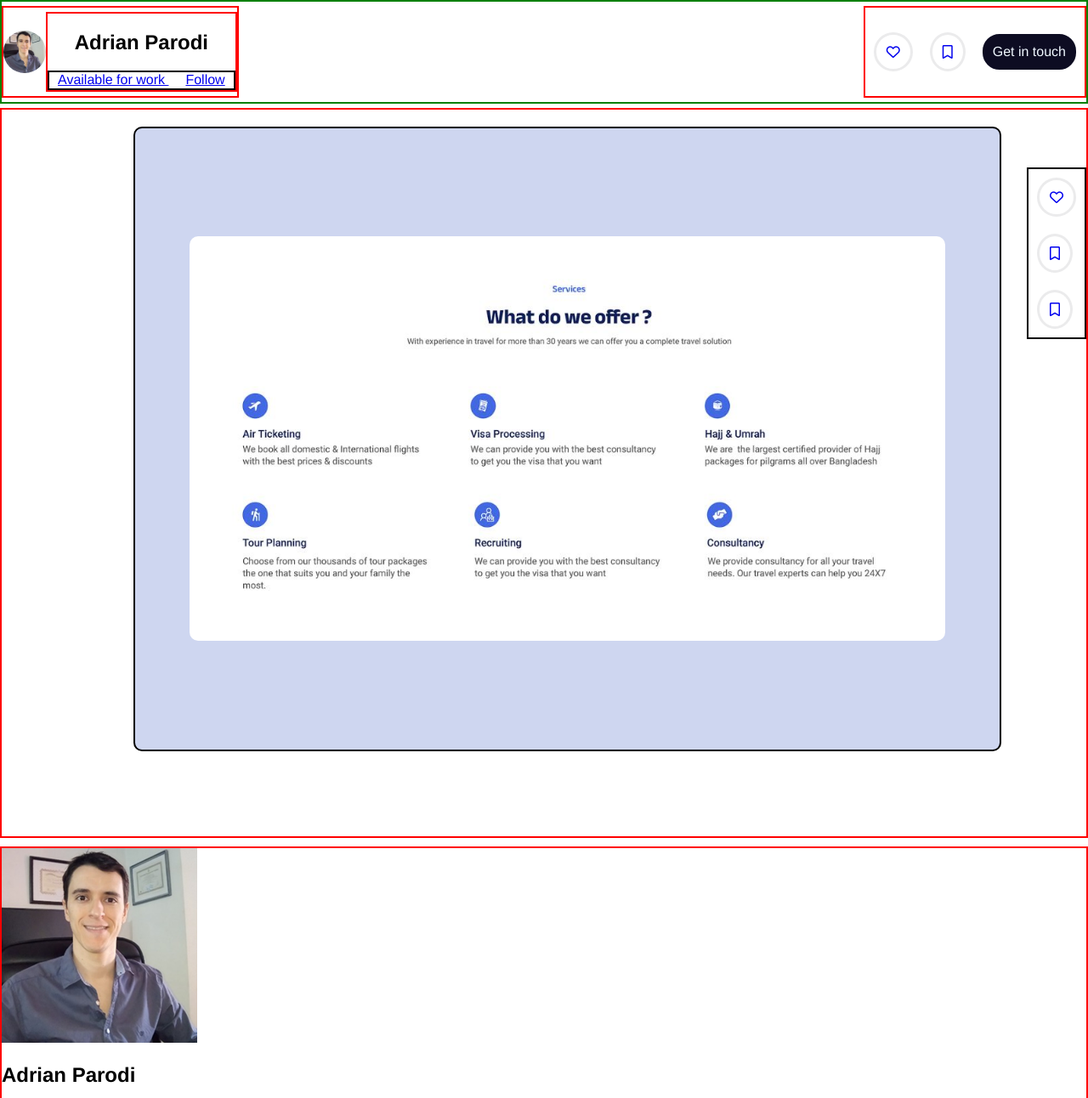
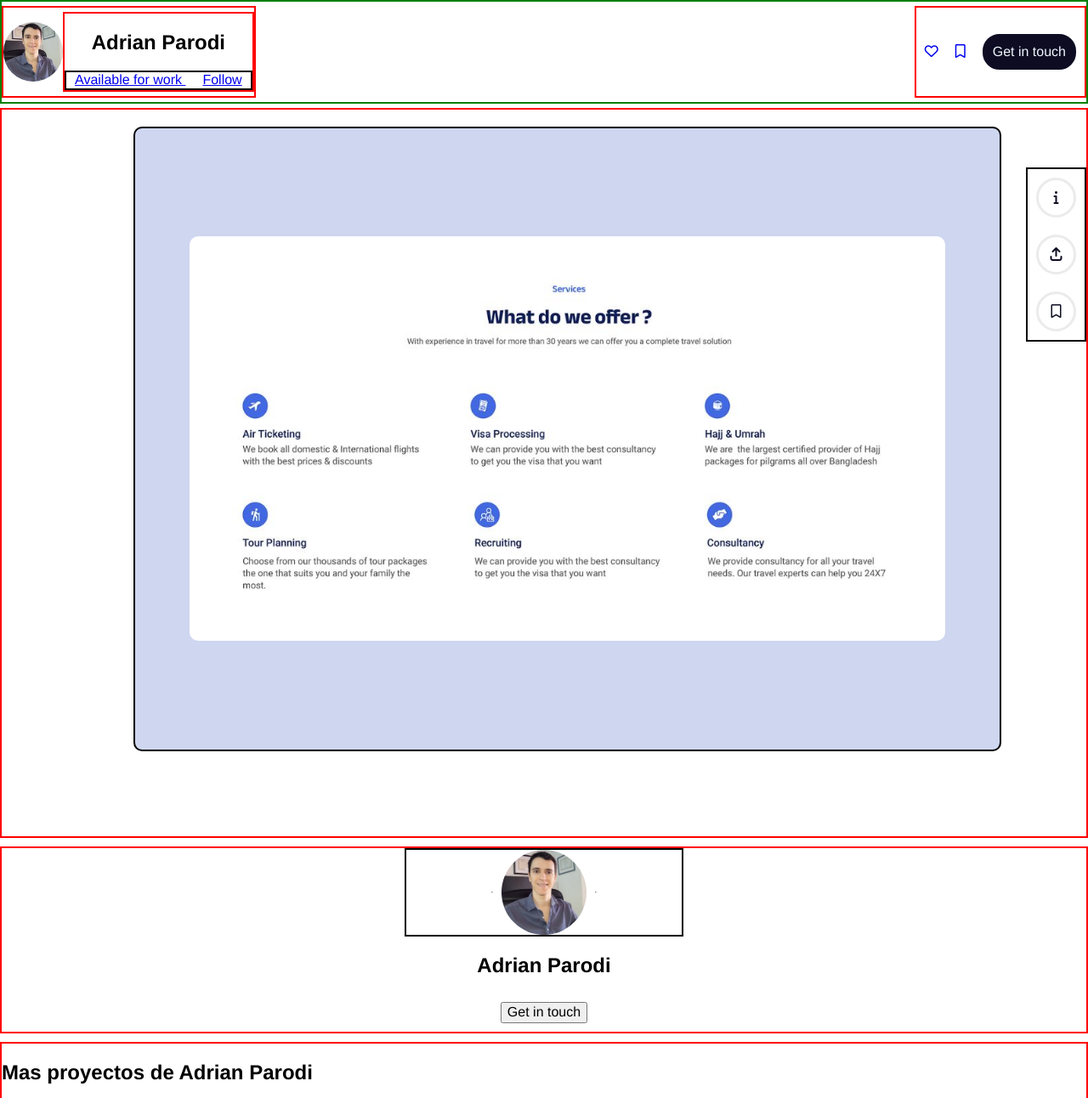
Before and after one commit to AdrianParodi/image-based-web-project, a plain HTML site: page index.html in a window 1280 px wide. Shown: the top 1292 px of the page at 85% size. Drawn offline with Linux system fonts and the light colour scheme.

Commit message:
Seccion con la foto central terminada y con los iconos acomodados en contenedores circulares

```diff
--- a/css/styles.css
+++ b/css/styles.css
@@ -55,14 +55,39 @@ header{
     width:100%
 }
 
-.iconos{
+.vertical-icons{
+    display: flex;
+    flex-direction: column;
+    position: absolute;
+    top: 8%;
+    right: 0%;
+    flex: 1 100;
+}
+
+.contenedor-iconos{
+    display: inline-flex;
+    align-items: center;
+    justify-content: center;
     border: 3px solid rgb(235,235,236);
-    padding: 12px;
+    padding: 8px;
+    margin: 10px 10px;
+    width: 25px;
+    height: 25px;
+    border-radius: 50%;
+}
+
+.icon-color{
+    color: rgb(13,12,34);
 }
 
 .foto-desarrollador{
-    height: 50px;
-    width: 50px;
+    height: 70px;
+    width: 70px;
+}
+
+.foto-desarrollador-grande{
+    height: 100px;
+    width: 100px;
 }
 
 section{
@@ -87,13 +112,10 @@ section{
     flex: 20 0;
 }
 
-.vertical-icons{
+.foto-line{
     display: flex;
     flex-direction: column;
-    position: absolute;
-    top: 8%;
-    right: 0%;
-    flex: 1 100;
+    align-items: center;
 }
 
 footer{
@@ -104,3 +126,24 @@ footer{
 div{
     border: 2px black solid;
 }
+
+.div-con-linea{
+    display: flex;
+}
+
+.line-left, .line-right {
+    flex-grow: 1;
+    height: 0px;
+    color: rgb(231,231,233); /* Puedes cambiar el color si lo deseas */
+    align-self: center;
+}
+
+.line-left {
+    margin-right: 10px; /* Ajusta el margen según sea necesario */
+    margin-left: 100px;
+}
+
+.line-right {
+    margin-left: 10px; /* Ajusta el margen según sea necesario */
+    margin-right: 100px;
+}
--- a/index.html
+++ b/index.html
@@ -59,24 +59,35 @@
         </div>
 
         <div class="vertical-icons">
+            <div class="contenedor-iconos">
                 <a href="https://www.linkedin.com/in/adrian-parodi" target="_blank">
-                <i class="fa-regular fa-heart iconos figura-circular"></i>
+                    <i class="fa-solid fa-info icon-color"></i>
                 </a>
+            </div>
 
+            <div class="contenedor-iconos">
                 <a href="https://www.linkedin.com/in/adrian-parodi" target="_blank">
-                <i class="fa-regular fa-bookmark iconos figura-circular"></i>
+                    <i class="fa-solid fa-arrow-up-from-bracket icon-color"></i>
                 </a>
+            </div>
 
+            <div class="contenedor-iconos">
                 <a href="https://www.linkedin.com/in/adrian-parodi" target="_blank">
-                <i class="fa-regular fa-bookmark iconos figura-circular"></i>
+                    <i class="fa-regular fa-bookmark icon-color"></i>
                 </a>
+            </div>
+
         </div>
 
     </section>
 
-
-    <section>
-        <img src="./img/CV.png" alt="foto del desarrollador">
+<!-- Seccion con foto del desarrollador y linea horizontal -->
+    <section class="foto-line">
+        <div class="div-con-linea">
+            <hr class="line-left">
+            <img class="foto-desarrollador-grande figura-circular" src="./img/CV.png" alt="foto del desarrollador">
+            <hr class="line-right">
+        </div>
         <h2>Adrian Parodi</h2>
         <a href="https://www.linkedin.com/in/adrian-parodi" target="_blank">
             <button>Get in touch</button>
```
Lines whose indentation alone changed are shown as unchanged.
